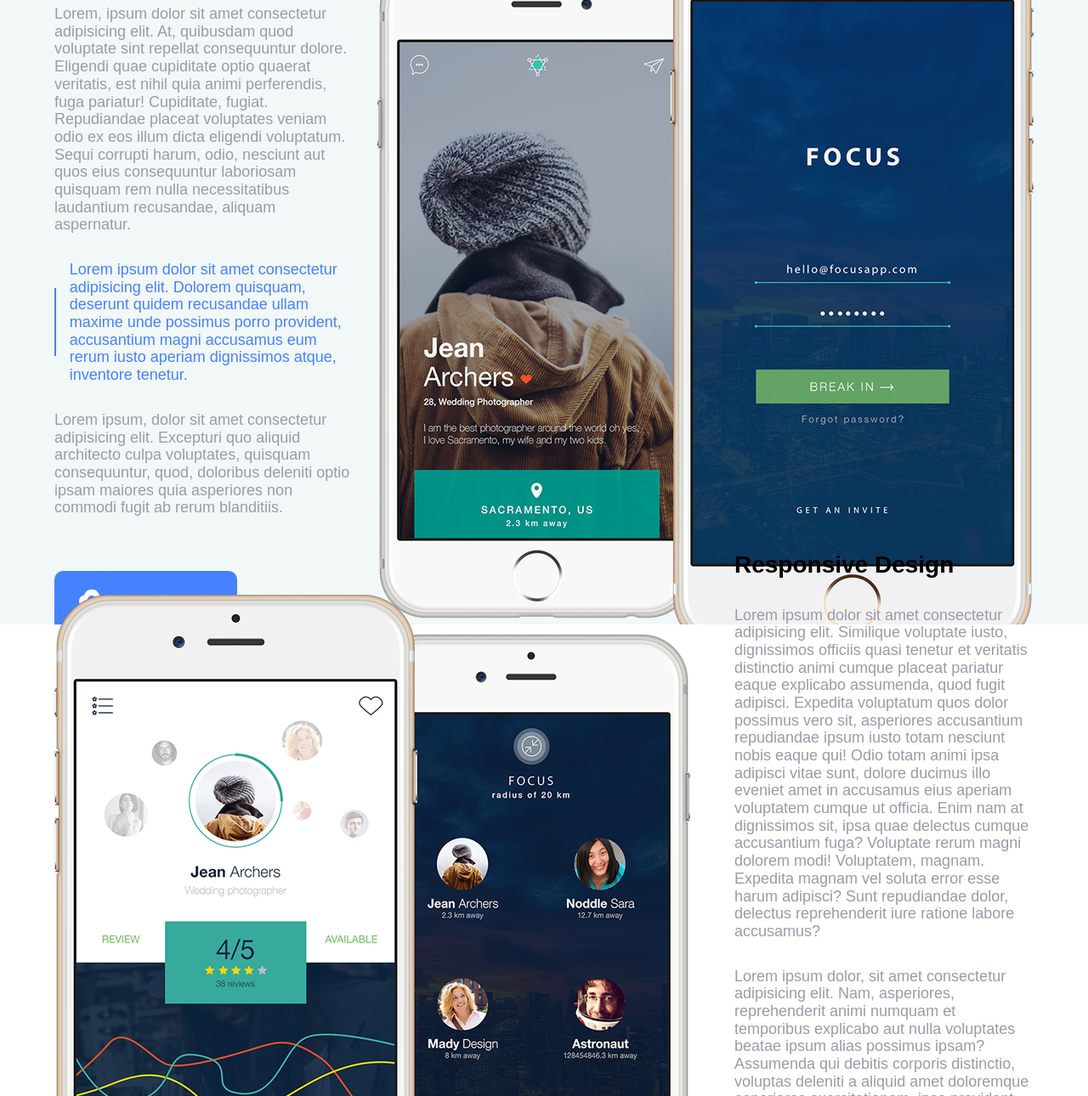
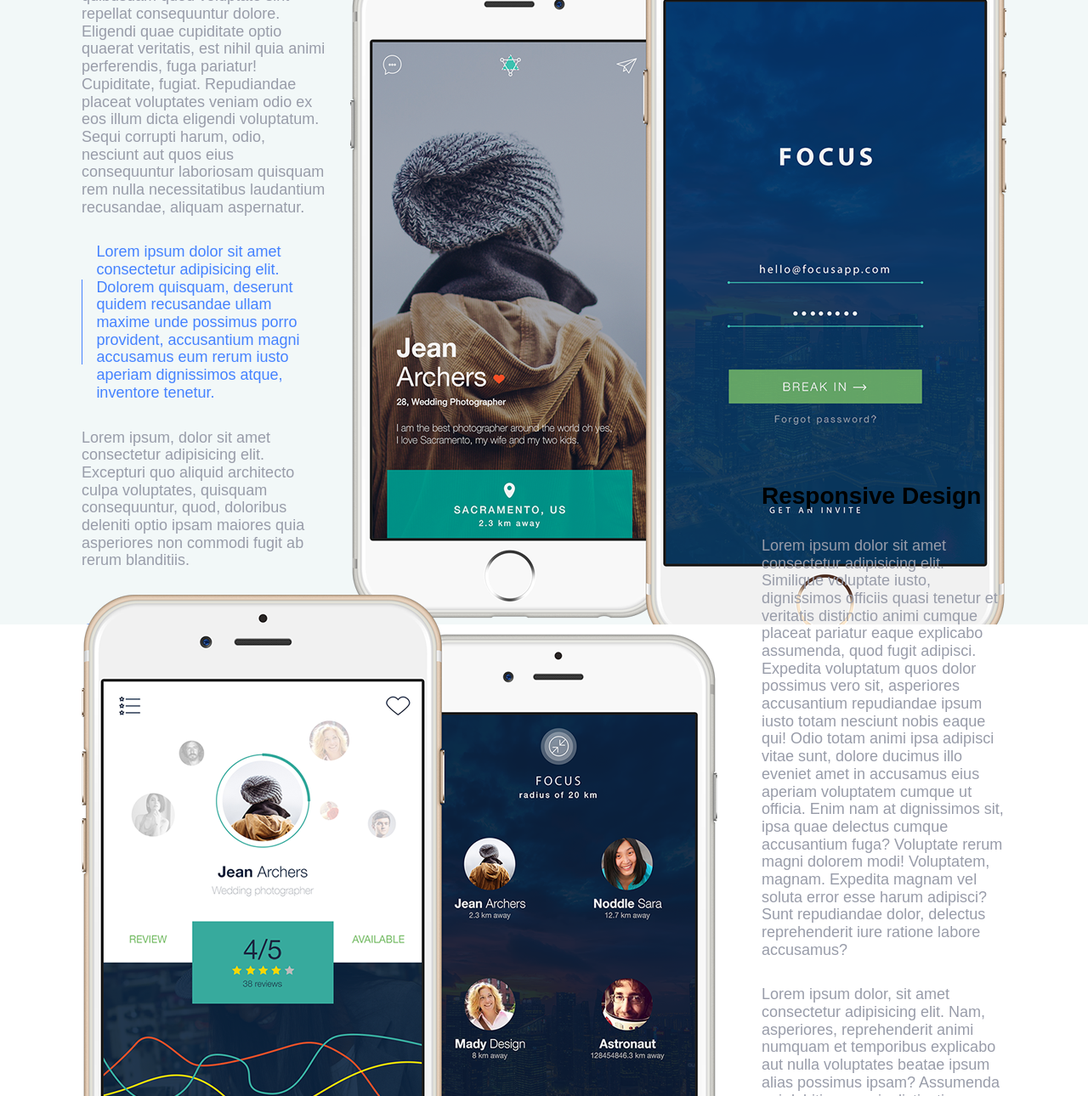
Before and after one commit to XaviSbert/ExamenTema2, a plain HTML site: page public/index.html in a window 1280 px wide. Shown: the part 65-1355 px from the top of the page at 85% size. Drawn offline with Linux system fonts and the light colour scheme.

Commit message:
retoques

```diff
--- a/src/sass/pages/_home.scss
+++ b/src/sass/pages/_home.scss
@@ -21,7 +21,8 @@
   align-items: center;
   height: 100vh;
   width: 100%;
-  padding: 2rem 4rem;
+  padding: 6rem;
+  //Texto del lado derecho
   .primero__texto {
     width: 50%;
     display: flex;
@@ -34,15 +35,17 @@
       display: flex;
       justify-content: center;
       align-items: center;
+      //Liniea lateral en el texto destacado
       span {
         width: 10px;
-        height: 80px;
+        height: 100px;
         background-color: $colorTextoDestacado;
         margin-right: 1rem;
         padding: 10px 0;
       }
     }
 
+    //boton
     a {
       display: flex;
       align-items: center;
@@ -52,7 +55,7 @@
       border-radius: 10px;
       margin-top: 2rem;
       width: fit-content;
-
+      // Icono del botón
       img {
         height: 30px;
         padding: 0 1rem 0 0.5rem;
@@ -67,7 +70,8 @@
   height: 100vh;
   justify-content: space-between;
   align-items: center;
-  padding: 4rem;
+  padding: 6rem;
+  //Texto de lateral izq
   .segundo__texto {
     width: 50%;
     display: flex;
@@ -76,6 +80,8 @@
       margin-top: 2rem;
     }
 
+    // Lista
+    //Modificación de los puntos del ul por check
     ul {
       margin-top: 2rem;
       list-style-type: none;
```
Also changed, not shown: public/index.html (+4 -0 lines), public/css/main.css.
